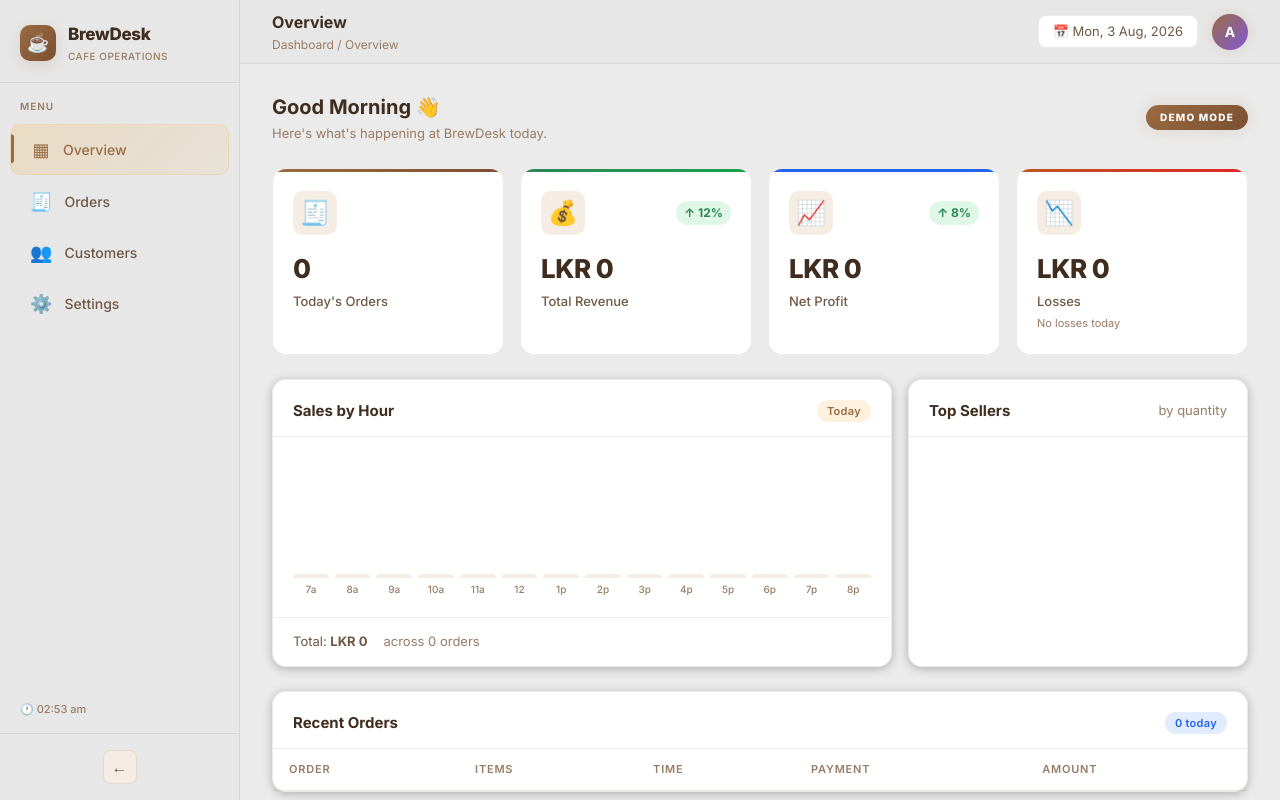
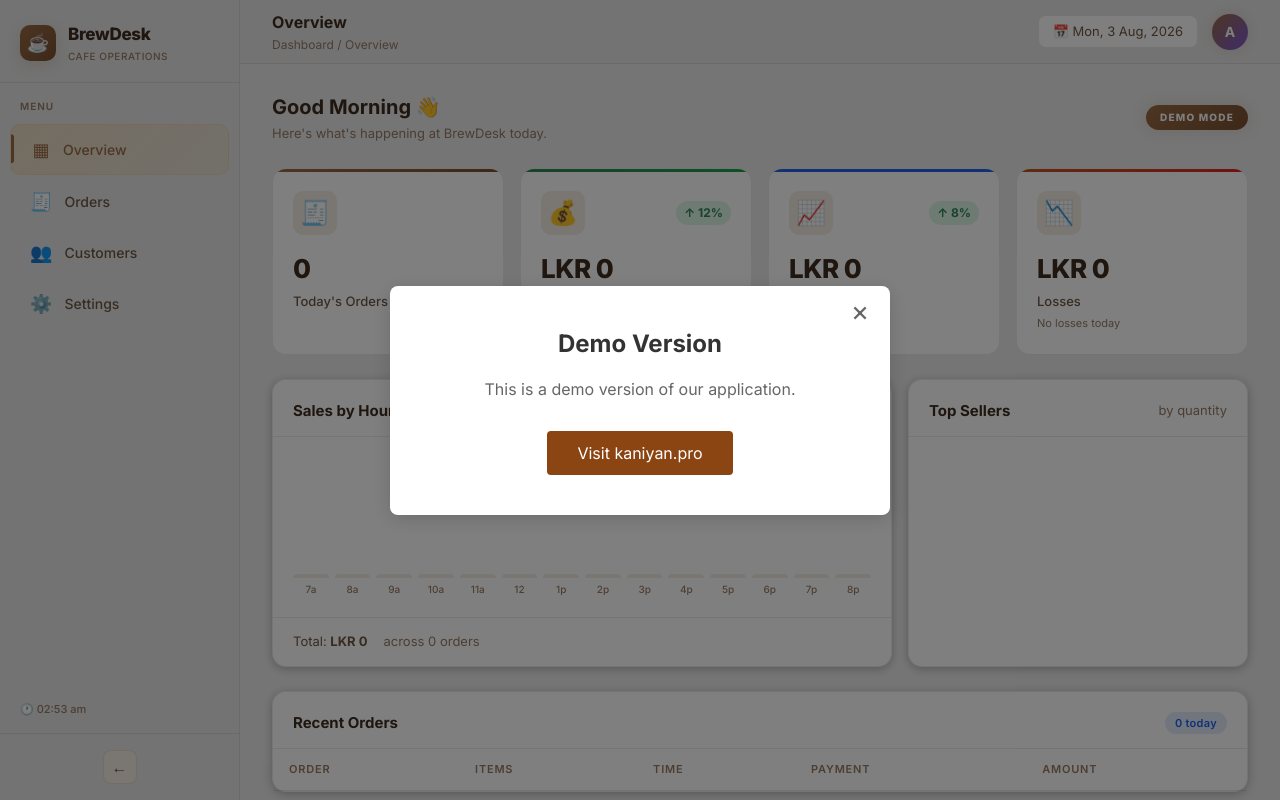
Before and after one commit to thesi-p/cafe-ops-system, a React (Vite) app: page / in a window 1280 px wide. Built offline with nearby package versions, Linux system fonts and the light colour scheme.

Commit message:
Style change it

```diff
--- a/src/App.jsx
+++ b/src/App.jsx
@@ -1,11 +1,13 @@
 import { AppProvider } from './context/AppContext';
 import Dashboard      from './Pages/Dashboard';
 import ToastContainer from './components/Toast';
+import DemoModal      from './components/DemoModal';
 import './index.css';
 
 function App() {
   return (
     <AppProvider>
+      <DemoModal />
       <Dashboard />
       <ToastContainer />
     </AppProvider>
```
